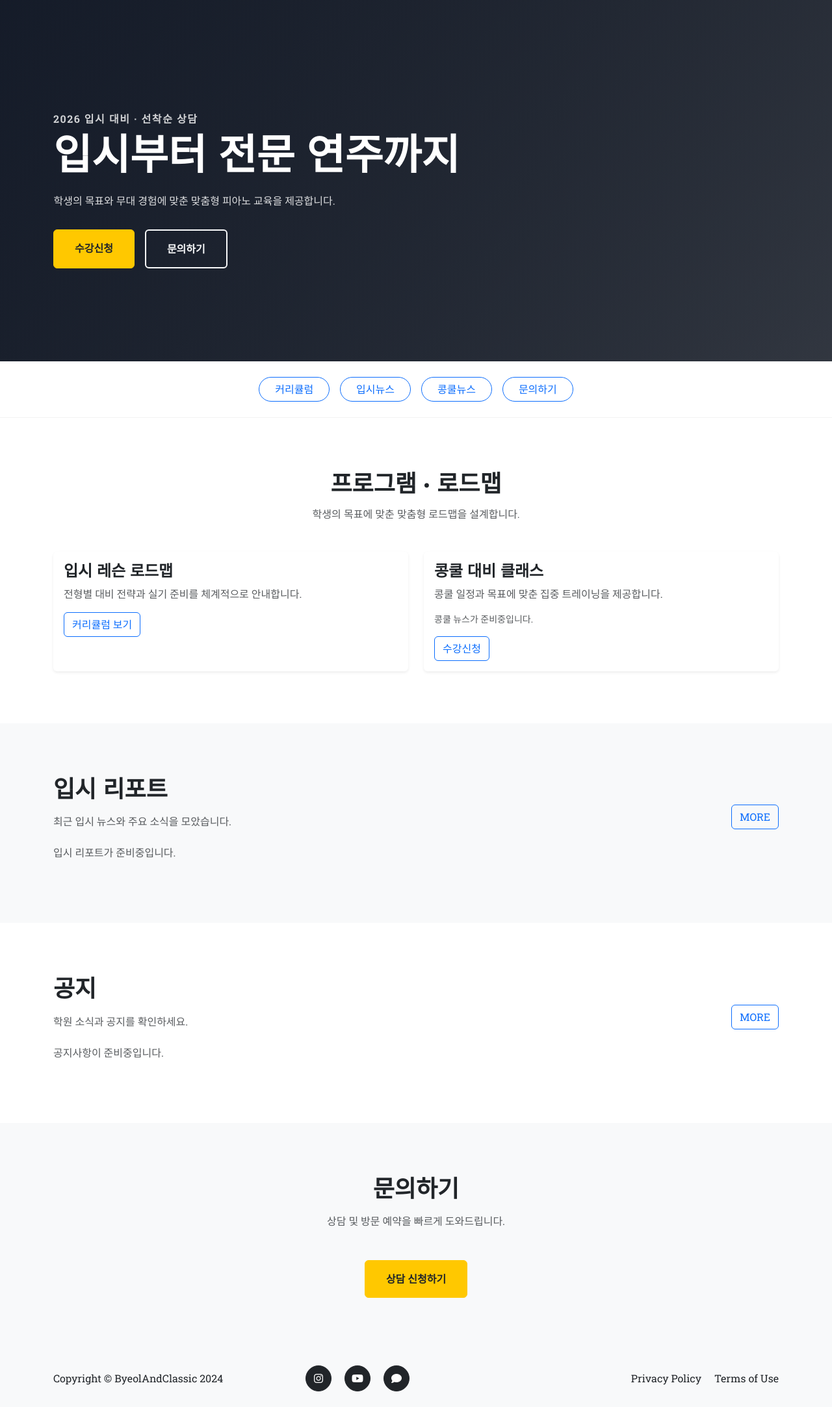
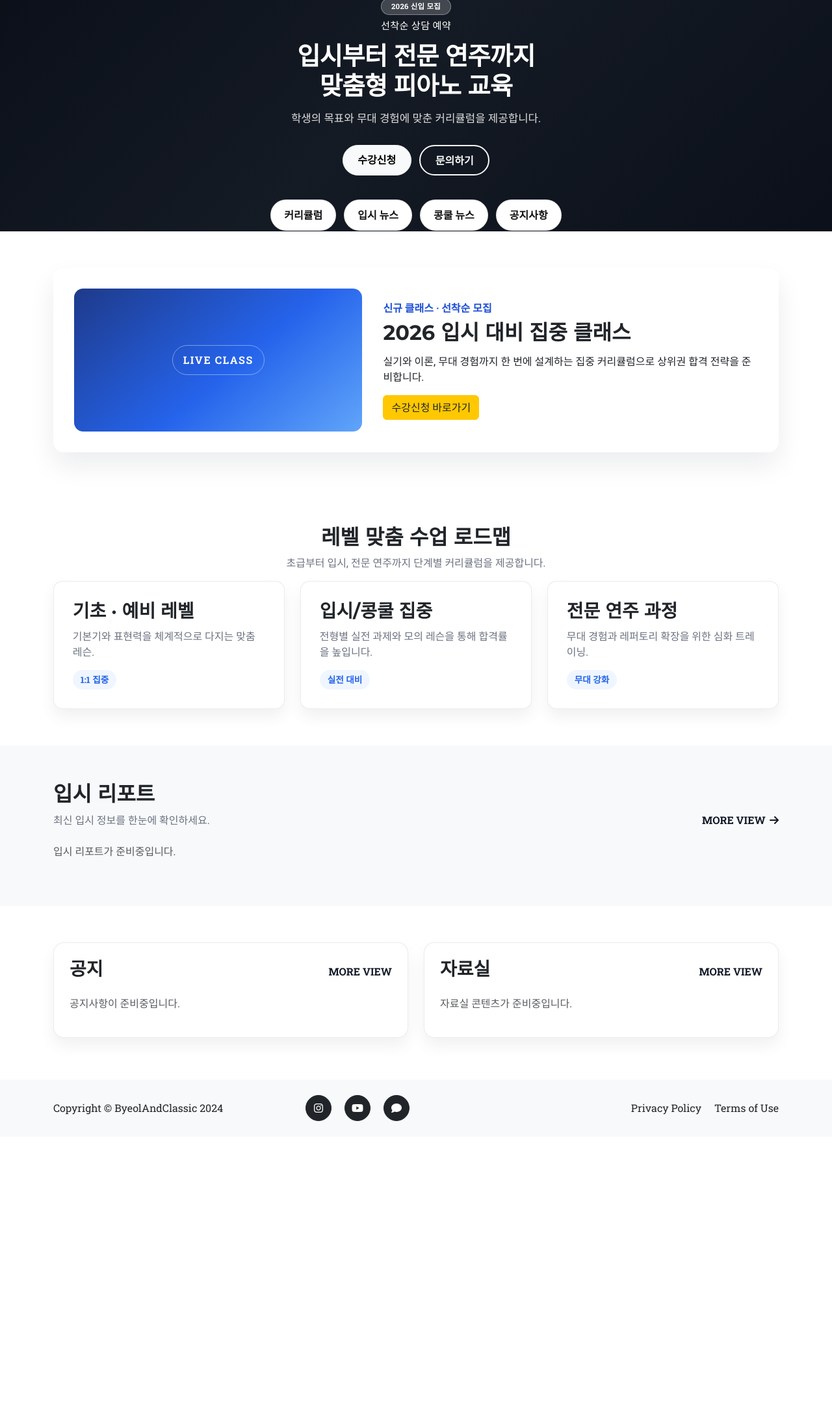
Before and after one commit to tuna1402/ByeolAndClassic, a Django app: page / in a window 1280 px wide. Shown: the part 76-2241 px from the top of the page at 65% size. After the commit the page ends 1801 px from the top, so only its background shows below. Run offline with Django 5.2, Linux system fonts and the light colour scheme; data comes from the database, SQL or seed files in the repository; data that the repository does not hold is empty.

Commit message:
feat: shining-style home banner + quick links (hero->banner)

```diff
--- a/pages/views.py
+++ b/pages/views.py
@@ -17,11 +17,11 @@ def home(request):
     )
     contest_latest = (
         base_queryset.filter(category__code="contest")
-        .order_by("-published_at", "-created_at")[:3]
+        .order_by("-published_at", "-created_at")[:1]
     )
     notice_latest = (
         base_queryset.filter(category__code="notice")
-        .order_by("-published_at", "-created_at")[:3]
+        .order_by("-published_at", "-created_at")[:1]
     )
     return render(
         request,
--- a/siteconfig/models.py
+++ b/siteconfig/models.py
@@ -4,12 +4,12 @@ from django.db import models
 class SiteBrandSettings(models.Model):
     site_name = models.CharField(max_length=100, default="별앤클래식")
     navbar_logo = models.ImageField(upload_to="brand/", blank=True, null=True)
-    masthead_banner_image = models.ImageField(
+    main_banner_image = models.ImageField(
         "메인 배너 이미지",
         upload_to="brand/",
         blank=True,
         null=True,
-        help_text="홈 상단 배너 배경에 사용되는 이미지입니다.",
+        help_text="홈 상단 메인 배너에 사용되는 이미지입니다.",
     )
     updated_at = models.DateTimeField(auto_now=True)
     created_at = models.DateTimeField(auto_now_add=True)
--- /dev/null
+++ b/static/css/home_shining.css
@@ -0,0 +1,329 @@
+.main-visual {
+  position: relative;
+  overflow: hidden;
+  background: #0f172a;
+}
+
+.banner-media {
+  position: relative;
+}
+
+.banner-img {
+  width: 100%;
+  height: auto;
+  display: block;
+}
+
+.banner-fallback {
+  min-height: 360px;
+  background: linear-gradient(135deg, #111827 0%, #1f2937 45%, #111827 100%);
+}
+
+.banner-overlay {
+  position: absolute;
+  inset: 0;
+  background: rgba(0, 0, 0, 0.35);
+}
+
+.banner-copy {
+  position: absolute;
+  inset: 0;
+  display: flex;
+  flex-direction: column;
+  justify-content: center;
+  align-items: center;
+  text-align: center;
+  color: #fff;
+  padding: 2.5rem 1rem;
+  gap: 0.8rem;
+}
+
+.banner-eyebrow {
+  display: flex;
+  flex-direction: column;
+  gap: 0.35rem;
+  font-size: 0.95rem;
+  letter-spacing: 0.02em;
+}
+
+.banner-eyebrow .badge {
+  background: rgba(255, 255, 255, 0.2);
+  border: 1px solid rgba(255, 255, 255, 0.35);
+  color: #fff;
+  padding: 0.4rem 0.9rem;
+  border-radius: 999px;
+  font-weight: 600;
+}
+
+.banner-title {
+  font-weight: 700;
+  letter-spacing: -0.02em;
+  font-size: clamp(2rem, 3vw, 3rem);
+  margin: 0;
+}
+
+.banner-desc {
+  max-width: 640px;
+  font-size: 1.05rem;
+  color: rgba(255, 255, 255, 0.85);
+}
+
+.banner-actions {
+  display: flex;
+  gap: 0.8rem;
+  flex-wrap: wrap;
+  justify-content: center;
+}
+
+.banner-actions .btn {
+  border-radius: 999px;
+  padding: 0.6rem 1.4rem;
+  font-weight: 600;
+}
+
+.quick-links {
+  margin-top: 1.5rem;
+  display: flex;
+  gap: 0.75rem;
+  flex-wrap: wrap;
+  justify-content: center;
+}
+
+.quick-link {
+  border-radius: 999px;
+  padding: 0.7rem 1.25rem;
+  background: #fff;
+  color: #111;
+  border: 1px solid rgba(0, 0, 0, 0.08);
+  font-weight: 600;
+  text-decoration: none;
+  transition: transform 0.2s ease, box-shadow 0.2s ease;
+}
+
+.quick-link:hover {
+  transform: translateY(-2px);
+  box-shadow: 0 8px 20px rgba(15, 23, 42, 0.15);
+}
+
+.highlight-section {
+  padding-top: 3.5rem;
+  padding-bottom: 3.5rem;
+}
+
+.highlight-card {
+  display: grid;
+  grid-template-columns: minmax(200px, 1fr) 1.3fr;
+  gap: 2rem;
+  background: #fff;
+  border-radius: 16px;
+  box-shadow: 0 20px 40px rgba(15, 23, 42, 0.08);
+  padding: 2rem;
+  align-items: center;
+}
+
+.highlight-media {
+  background: linear-gradient(140deg, #1e3a8a 0%, #2563eb 55%, #60a5fa 100%);
+  border-radius: 14px;
+  min-height: 220px;
+  display: flex;
+  align-items: center;
+  justify-content: center;
+  color: #fff;
+}
+
+.highlight-media-inner {
+  border: 1px solid rgba(255, 255, 255, 0.4);
+  padding: 0.6rem 1rem;
+  border-radius: 999px;
+  font-weight: 600;
+  letter-spacing: 0.1em;
+}
+
+.highlight-content h2 {
+  font-weight: 700;
+  margin-bottom: 0.8rem;
+}
+
+.highlight-eyebrow {
+  color: #1d4ed8;
+  font-weight: 600;
+  margin-bottom: 0.4rem;
+}
+
+.roadmap-section {
+  padding-top: 3.5rem;
+  padding-bottom: 3.5rem;
+}
+
+.section-title h2 {
+  font-weight: 700;
+  margin-bottom: 0.5rem;
+}
+
+.section-title p {
+  color: #6b7280;
+}
+
+.info-card {
+  background: #fff;
+  border-radius: 14px;
+  padding: 1.8rem;
+  border: 1px solid rgba(15, 23, 42, 0.08);
+  box-shadow: 0 12px 24px rgba(15, 23, 42, 0.06);
+  height: 100%;
+}
+
+.info-card h3 {
+  font-weight: 700;
+  margin-bottom: 0.6rem;
+}
+
+.info-card p {
+  color: #6b7280;
+}
+
+.info-tag {
+  display: inline-flex;
+  padding: 0.3rem 0.75rem;
+  border-radius: 999px;
+  background: #eff6ff;
+  color: #2563eb;
+  font-weight: 600;
+  font-size: 0.85rem;
+}
+
+.report-section {
+  padding-top: 3.5rem;
+  padding-bottom: 3.5rem;
+}
+
+.section-header {
+  display: flex;
+  justify-content: space-between;
+  align-items: flex-end;
+  margin-bottom: 1.5rem;
+  gap: 1rem;
+  flex-wrap: wrap;
+}
+
+.section-header h2 {
+  font-weight: 700;
+}
+
+.section-header p {
+  color: #6b7280;
+  margin-bottom: 0;
+}
+
+.more-view {
+  text-decoration: none;
+  font-weight: 600;
+  color: #111827;
+  display: inline-flex;
+  align-items: center;
+  gap: 0.4rem;
+}
+
+.report-list {
+  list-style: none;
+  padding: 0;
+  margin: 0;
+  display: grid;
+  gap: 0.75rem;
+}
+
+.report-list li {
+  display: flex;
+  justify-content: space-between;
+  align-items: center;
+  background: #fff;
+  border-radius: 12px;
+  padding: 0.9rem 1.2rem;
+  box-shadow: 0 10px 20px rgba(15, 23, 42, 0.05);
+}
+
+.report-list a {
+  color: #111827;
+  font-weight: 600;
+  text-decoration: none;
+}
+
+.report-list span {
+  color: #6b7280;
+  font-size: 0.9rem;
+}
+
+.notice-section {
+  padding-top: 3.5rem;
+  padding-bottom: 4rem;
+}
+
+.notice-grid {
+  display: grid;
+  grid-template-columns: repeat(2, minmax(0, 1fr));
+  gap: 1.5rem;
+}
+
+.notice-card {
+  background: #fff;
+  border-radius: 16px;
+  padding: 1.5rem;
+  border: 1px solid rgba(15, 23, 42, 0.08);
+  box-shadow: 0 12px 24px rgba(15, 23, 42, 0.06);
+}
+
+.notice-header {
+  display: flex;
+  justify-content: space-between;
+  align-items: center;
+  margin-bottom: 1rem;
+}
+
+.notice-header h3 {
+  font-weight: 700;
+}
+
+.notice-item {
+  display: flex;
+  justify-content: space-between;
+  align-items: center;
+  text-decoration: none;
+  padding: 0.6rem 0;
+  border-top: 1px solid rgba(15, 23, 42, 0.08);
+  color: #111827;
+  font-weight: 600;
+}
+
+.notice-title {
+  flex: 1;
+}
+
+.notice-date {
+  color: #6b7280;
+  font-size: 0.9rem;
+  margin-left: 1rem;
+  white-space: nowrap;
+}
+
+@media (max-width: 991px) {
+  .banner-copy {
+    position: relative;
+    background: rgba(15, 23, 42, 0.85);
+  }
+
+  .highlight-card {
+    grid-template-columns: 1fr;
+  }
+}
+
+@media (max-width: 767px) {
+  .notice-grid {
+    grid-template-columns: 1fr;
+  }
+
+  .report-list li {
+    flex-direction: column;
+    align-items: flex-start;
+    gap: 0.35rem;
+  }
+}
--- a/templates/pages/home.html
+++ b/templates/pages/home.html
@@ -1,95 +1,122 @@
 {% extends "layouts/base.html" %}
+{% load static %}
 
 {% block meta_title %}홈 | ByeolAndClassic{% endblock %}
 {% block meta_description %}별앤클래식 피아노 아카데미의 최신 소식과 프로그램을 확인하세요.{% endblock %}
 
+{% block extra_head %}
+  <link rel="stylesheet" href="{% static 'css/home_shining.css' %}">
+{% endblock %}
+
 {% block content %}
-  <header class="masthead home-banner"{% if site_brand and site_brand.masthead_banner_image %} style="background-image: url('{{ site_brand.masthead_banner_image.url }}');"{% endif %}>
-    <div class="container">
-      <div class="row align-items-center">
-        <div class="col-lg-7 text-center text-lg-start">
-          <p class="home-banner-kicker text-uppercase mb-2">2026 입시 대비 · 선착순 상담</p>
-          <h1 class="masthead-heading text-uppercase">입시부터 전문 연주까지</h1>
-          <p class="masthead-description">학생의 목표와 무대 경험에 맞춘 맞춤형 피아노 교육을 제공합니다.</p>
-          <div class="d-flex flex-column flex-sm-row gap-3 justify-content-center justify-content-lg-start">
-            <a class="btn btn-primary btn-xl text-uppercase" href="{% url 'enroll_form' %}">수강신청</a>
-            <a class="btn btn-outline-light btn-xl text-uppercase" href="{% url 'contact_form' %}">문의하기</a>
+  <section class="main-visual">
+    <div class="banner-media">
+      {% if site_brand and site_brand.main_banner_image %}
+        <img
+          class="banner-img"
+          src="{{ site_brand.main_banner_image.url }}"
+          alt="{{ site_brand.site_name|default:'별앤클래식' }}"
+        >
+      {% else %}
+        <div class="banner-fallback"></div>
+      {% endif %}
+      <div class="banner-overlay"></div>
     </div>
+    <div class="banner-copy container">
+      <div class="banner-eyebrow">
+        <span class="badge">2026 신입 모집</span>
+        <span class="sub">선착순 상담 예약</span>
       </div>
+      <h1 class="banner-title">
+        입시부터 전문 연주까지<br>
+        맞춤형 피아노 교육
+      </h1>
+      <p class="banner-desc">학생의 목표와 무대 경험에 맞춘 커리큘럼을 제공합니다.</p>
+      <div class="banner-actions">
+        <a class="btn btn-light" href="{% url 'enroll_form' %}">수강신청</a>
+        <a class="btn btn-outline-light" href="{% url 'contact_form' %}">문의하기</a>
       </div>
-    </div>
-  </header>
-
-  <section class="home-quick-links py-4">
-    <div class="container">
-      <div class="d-flex flex-wrap justify-content-center gap-3">
-        <a class="btn btn-outline-primary rounded-pill px-4" href="{% url 'curriculum' %}">커리큘럼</a>
-        <a class="btn btn-outline-primary rounded-pill px-4" href="{% url 'news_category' 'admission' %}">입시뉴스</a>
-        <a class="btn btn-outline-primary rounded-pill px-4" href="{% url 'news_category' 'contest' %}">콩쿨뉴스</a>
-        <a class="btn btn-outline-primary rounded-pill px-4" href="{% url 'contact_form' %}">문의하기</a>
+      <div class="quick-links">
+        <a class="quick-link" href="{% url 'curriculum' %}">커리큘럼</a>
+        <a class="quick-link" href="{% url 'news_category' 'admission' %}">입시 뉴스</a>
+        <a class="quick-link" href="{% url 'news_category' 'contest' %}">콩쿨 뉴스</a>
+        <a class="quick-link" href="{% url 'news_category' 'notice' %}">공지사항</a>
       </div>
     </div>
   </section>
 
-  <section class="page-section" id="program">
+  <section class="page-section highlight-section">
     <div class="container">
-      <div class="text-center">
-        <h2 class="section-heading text-uppercase">프로그램 · 로드맵</h2>
-        <h3 class="section-subheading text-muted">학생의 목표에 맞춘 맞춤형 로드맵을 설계합니다.</h3>
-      </div>
-      <div class="row g-4">
-        <div class="col-md-6">
-          <div class="card h-100 border-0 shadow-sm">
-            <div class="card-body">
-              <h4 class="card-title">입시 레슨 로드맵</h4>
-              <p class="card-text text-muted">전형별 대비 전략과 실기 준비를 체계적으로 안내합니다.</p>
-              <a class="btn btn-outline-primary" href="{% url 'curriculum' %}">커리큘럼 보기</a>
+      <div class="highlight-card">
+        <div class="highlight-media" aria-hidden="true">
+          <div class="highlight-media-inner">
+            <span>LIVE CLASS</span>
           </div>
         </div>
-        </div>
-        <div class="col-md-6">
-          <div class="card h-100 border-0 shadow-sm">
-            <div class="card-body">
-              <h4 class="card-title">콩쿨 대비 클래스</h4>
-              <p class="card-text text-muted">콩쿨 일정과 목표에 맞춘 집중 트레이닝을 제공합니다.</p>
-              {% if contest_latest %}
-                <ul class="list-unstyled small mb-3">
-                  {% for post in contest_latest %}
-                    <li class="mb-1">
-                      <a href="{% url 'news_detail' category_code=post.category.code slug=post.slug %}">
-                        {{ post.title }}
-                      </a>
-                    </li>
-                  {% endfor %}
-                </ul>
-              {% else %}
-                <p class="text-muted small mb-3">콩쿨 뉴스가 준비중입니다.</p>
-              {% endif %}
-              <a class="btn btn-outline-primary" href="{% url 'enroll_form' %}">수강신청</a>
-            </div>
-          </div>
+        <div class="highlight-content">
+          <p class="highlight-eyebrow">신규 클래스 · 선착순 모집</p>
+          <h2>2026 입시 대비 집중 클래스</h2>
+          <p>
+            실기와 이론, 무대 경험까지 한 번에 설계하는 집중 커리큘럼으로
+            상위권 합격 전략을 준비합니다.
+          </p>
+          <a class="btn btn-primary" href="{% url 'enroll_form' %}">수강신청 바로가기</a>
         </div>
       </div>
     </div>
   </section>
 
-  <section class="page-section bg-light" id="admission-report">
+  <section class="page-section roadmap-section">
     <div class="container">
-      <div class="d-flex flex-wrap justify-content-between align-items-end mb-4">
+      <div class="section-title text-center">
+        <h2>레벨 맞춤 수업 로드맵</h2>
+        <p>초급부터 입시, 전문 연주까지 단계별 커리큘럼을 제공합니다.</p>
+      </div>
+      <div class="row g-4">
+        <div class="col-md-4">
+          <article class="info-card">
+            <h3>기초 · 예비 레벨</h3>
+            <p>기본기와 표현력을 체계적으로 다지는 맞춤 레슨.</p>
+            <span class="info-tag">1:1 집중</span>
+          </article>
+        </div>
+        <div class="col-md-4">
+          <article class="info-card">
+            <h3>입시/콩쿨 집중</h3>
+            <p>전형별 실전 과제와 모의 레슨을 통해 합격률을 높입니다.</p>
+            <span class="info-tag">실전 대비</span>
+          </article>
+        </div>
+        <div class="col-md-4">
+          <article class="info-card">
+            <h3>전문 연주 과정</h3>
+            <p>무대 경험과 레퍼토리 확장을 위한 심화 트레이닝.</p>
+            <span class="info-tag">무대 강화</span>
+          </article>
+        </div>
+      </div>
+    </div>
+  </section>
+
+  <section class="page-section report-section bg-light" id="admission-report">
+    <div class="container">
+      <div class="section-header">
         <div>
-          <h2 class="section-heading text-uppercase">입시 리포트</h2>
-          <p class="section-subheading text-muted mb-0">최근 입시 뉴스와 주요 소식을 모았습니다.</p>
+          <h2>입시 리포트</h2>
+          <p>최신 입시 정보를 한눈에 확인하세요.</p>
         </div>
-        <a class="btn btn-outline-primary" href="{% url 'news_category' 'admission' %}">MORE</a>
+        <a class="more-view" href="{% url 'news_category' 'admission' %}">
+          MORE VIEW <i class="fas fa-arrow-right"></i>
+        </a>
       </div>
       {% if admission_latest %}
-        <ul class="list-group list-group-flush">
+        <ul class="report-list">
           {% for post in admission_latest %}
-            <li class="list-group-item d-flex justify-content-between align-items-center">
+            <li>
               <a href="{% url 'news_detail' category_code=post.category.code slug=post.slug %}">
                 {{ post.title }}
               </a>
-              <span class="text-muted small">{{ post.published_at|date:"Y.m.d" }}</span>
+              <span>{{ post.published_at|date:"Y.m.d" }}</span>
             </li>
           {% endfor %}
         </ul>
@@ -99,37 +126,48 @@
     </div>
   </section>
 
-  <section class="page-section" id="notice">
+  <section class="page-section notice-section">
     <div class="container">
-      <div class="d-flex flex-wrap justify-content-between align-items-end mb-4">
-        <div>
-          <h2 class="section-heading text-uppercase">공지</h2>
-          <p class="section-subheading text-muted mb-0">학원 소식과 공지를 확인하세요.</p>
-        </div>
-        <a class="btn btn-outline-primary" href="{% url 'news_category' 'notice' %}">MORE</a>
+      <div class="notice-grid">
+        <div class="notice-card">
+          <div class="notice-header">
+            <h3>공지</h3>
+            <a class="more-view" href="{% url 'news_category' 'notice' %}">MORE VIEW</a>
           </div>
           {% if notice_latest %}
-        <ul class="list-group list-group-flush">
             {% for post in notice_latest %}
-            <li class="list-group-item d-flex justify-content-between align-items-center">
-              <a href="{% url 'news_detail' category_code=post.category.code slug=post.slug %}">
-                {{ post.title }}
+              <a
+                class="notice-item"
+                href="{% url 'news_detail' category_code=post.category.code slug=post.slug %}"
+              >
+                <span class="notice-title">{{ post.title }}</span>
+                <span class="notice-date">{{ post.published_at|date:"Y.m.d" }}</span>
               </a>
-              <span class="text-muted small">{{ post.published_at|date:"Y.m.d" }}</span>
-            </li>
             {% endfor %}
-        </ul>
           {% else %}
             <p class="text-muted">공지사항이 준비중입니다.</p>
           {% endif %}
         </div>
-  </section>
-
-  <section class="page-section bg-light" id="contact-cta">
-    <div class="container text-center">
-      <h2 class="section-heading text-uppercase">문의하기</h2>
-      <p class="section-subheading text-muted">상담 및 방문 예약을 빠르게 도와드립니다.</p>
-      <a class="btn btn-primary btn-xl text-uppercase" href="{% url 'contact_form' %}">상담 신청하기</a>
+        <div class="notice-card">
+          <div class="notice-header">
+            <h3>자료실</h3>
+            <a class="more-view" href="{% url 'news_category' 'contest' %}">MORE VIEW</a>
+          </div>
+          {% if contest_latest %}
+            {% for post in contest_latest %}
+              <a
+                class="notice-item"
+                href="{% url 'news_detail' category_code=post.category.code slug=post.slug %}"
+              >
+                <span class="notice-title">{{ post.title }}</span>
+                <span class="notice-date">{{ post.published_at|date:"Y.m.d" }}</span>
+              </a>
+            {% endfor %}
+          {% else %}
+            <p class="text-muted">자료실 콘텐츠가 준비중입니다.</p>
+          {% endif %}
+        </div>
+      </div>
     </div>
   </section>
 {% endblock %}
```
Also changed, not shown: pages/tests/test_home.py (+26 -4 lines), pages/tests/test_home_banner.py (deleted, +0 -25 lines), siteconfig/admin.py (+6 -6 lines), siteconfig/migrations/0003_rename_masthead_banner_image_to_main_banner_image.py (added). Lines whose indentation alone changed are shown as unchanged.
